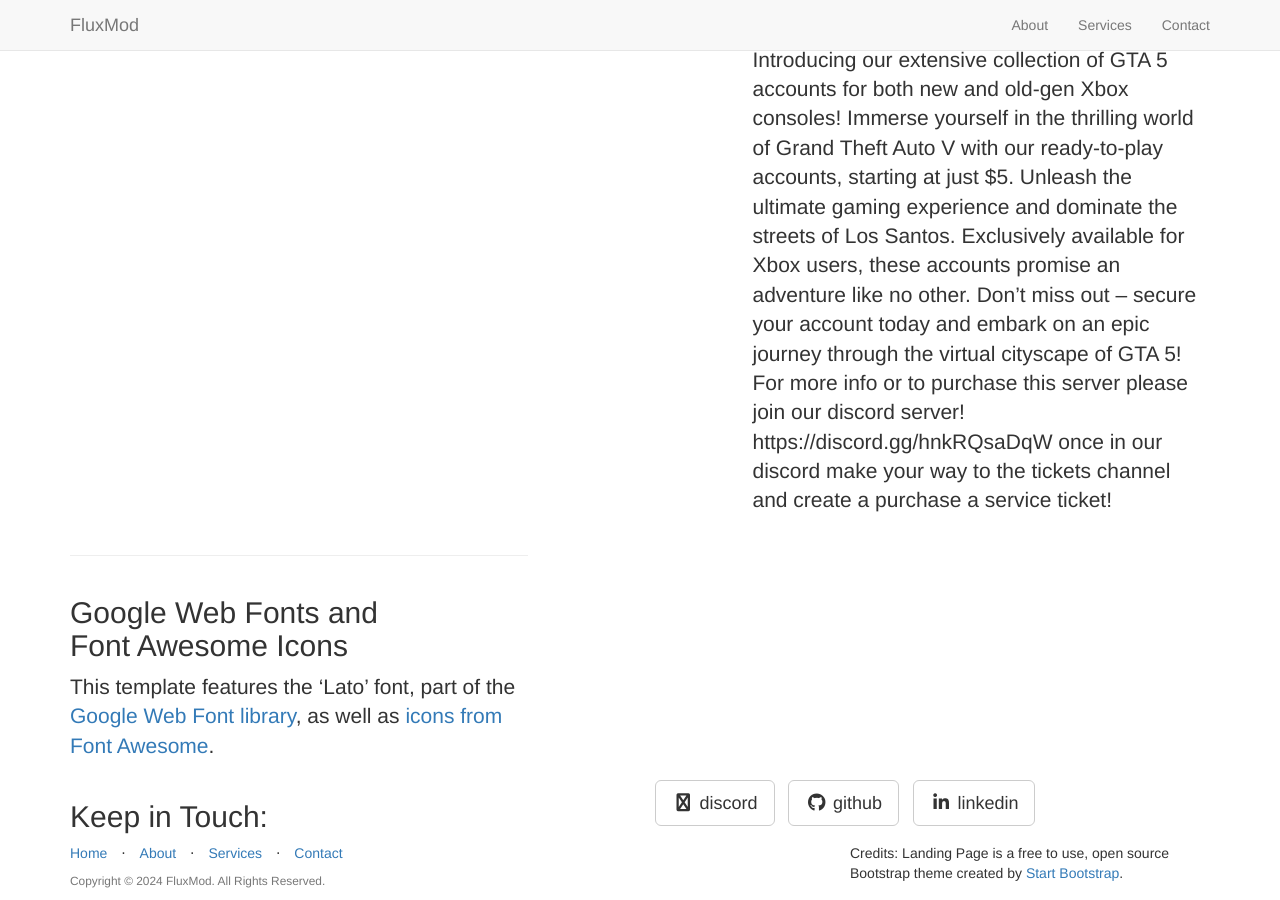
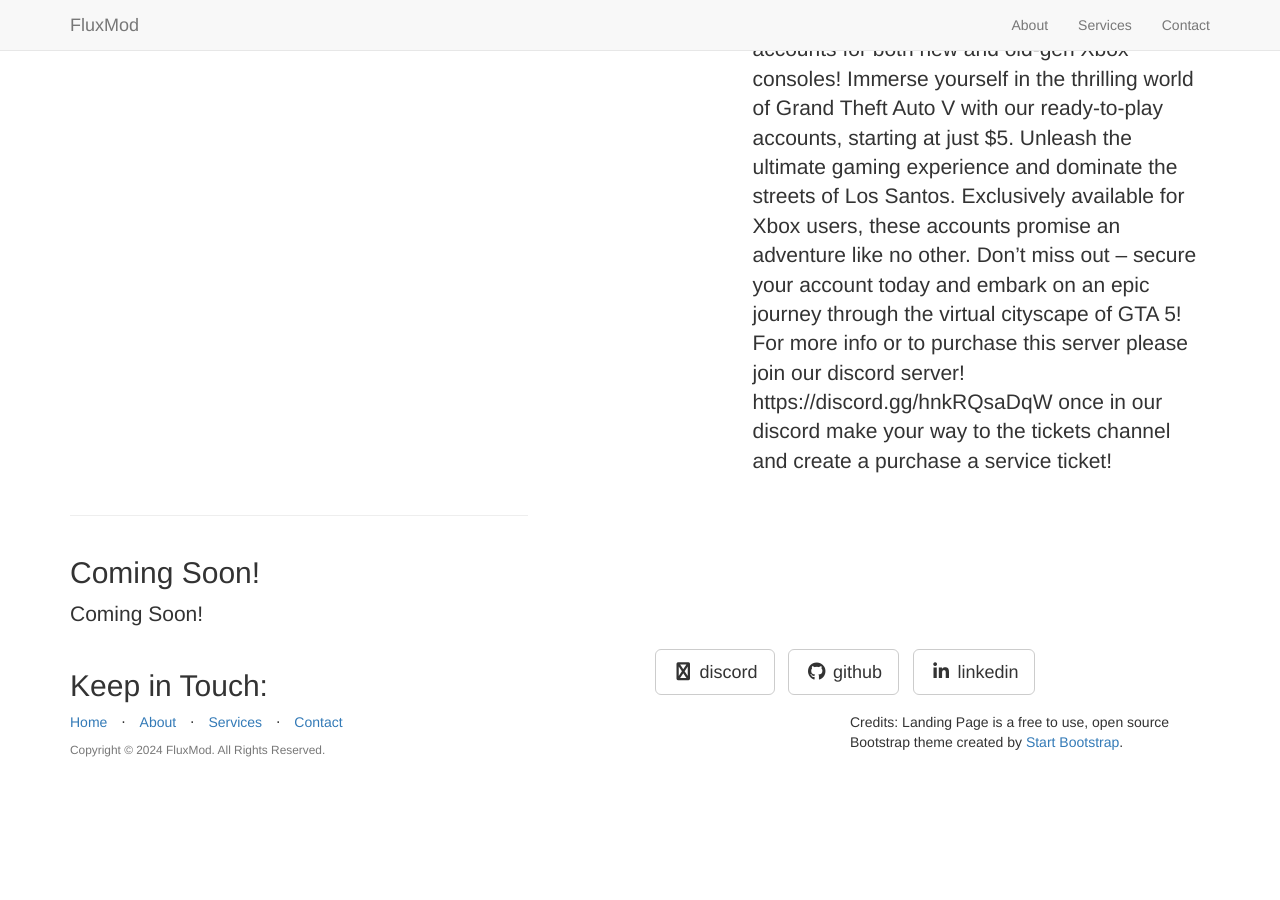
Before and after one commit to YoJJeremiah/YoJJeremiah.github.io, a Jekyll site: the page built from _posts/2014-09-23-services-3.markdown, in a window 1280 px wide and 900 px high, scrolled down 1224 px. Built offline with Jekyll 4.4.1, drawn with Linux system fonts in a browser that asks for light colours; nearby versions of some CDN libraries; library files that are not in the unit come from our copies; after the commit the page ends 1993 px from its top, so only the background shows below that; some of the changed text lies outside the part shown.

Commit message:
Update 2014-09-23-services-3.markdown

```diff
--- a/_posts/2014-09-23-services-3.markdown
+++ b/_posts/2014-09-23-services-3.markdown
@@ -2,7 +2,7 @@
 layout: default
 img: phones.png
 category: Services
-title: Google Web Fonts and<br>Font Awesome Icons
+title: Coming Soon!
 description: |
 ---
-This template features the 'Lato' font, part of the [Google Web Font library](http://www.google.com/fonts), as well as [icons from Font Awesome](http://fontawesome.io).
+Coming Soon!
```
